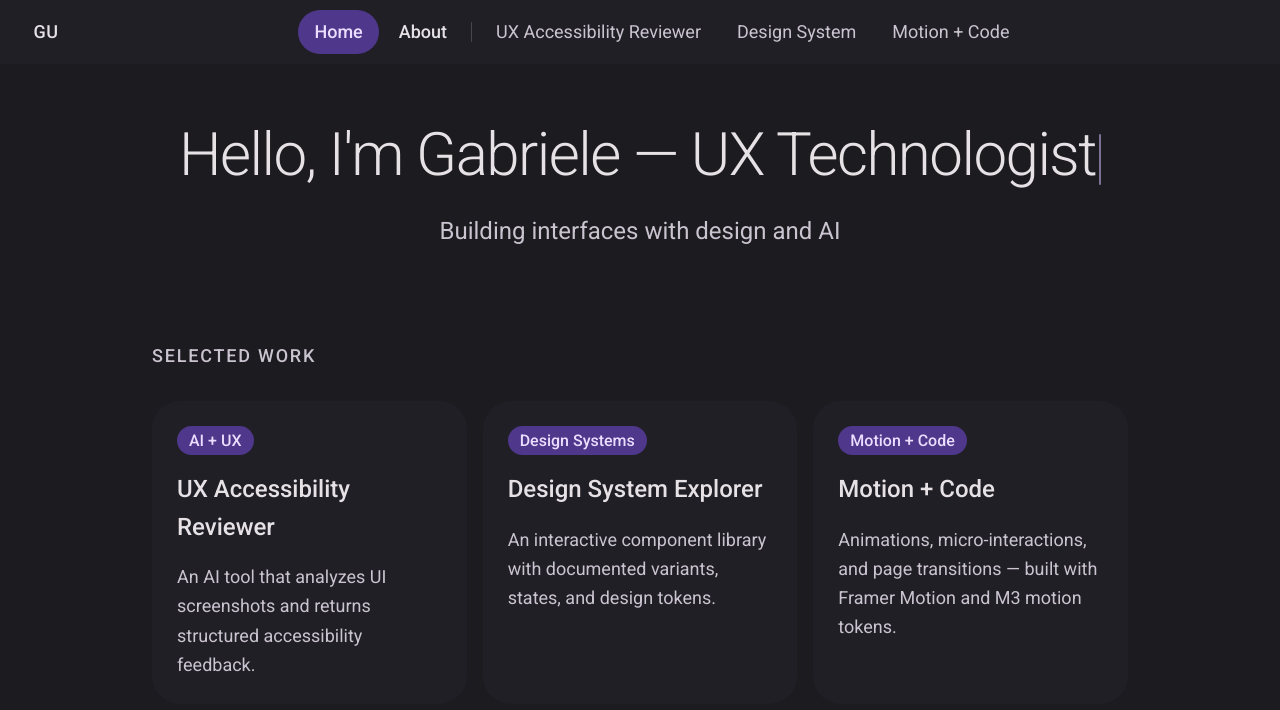
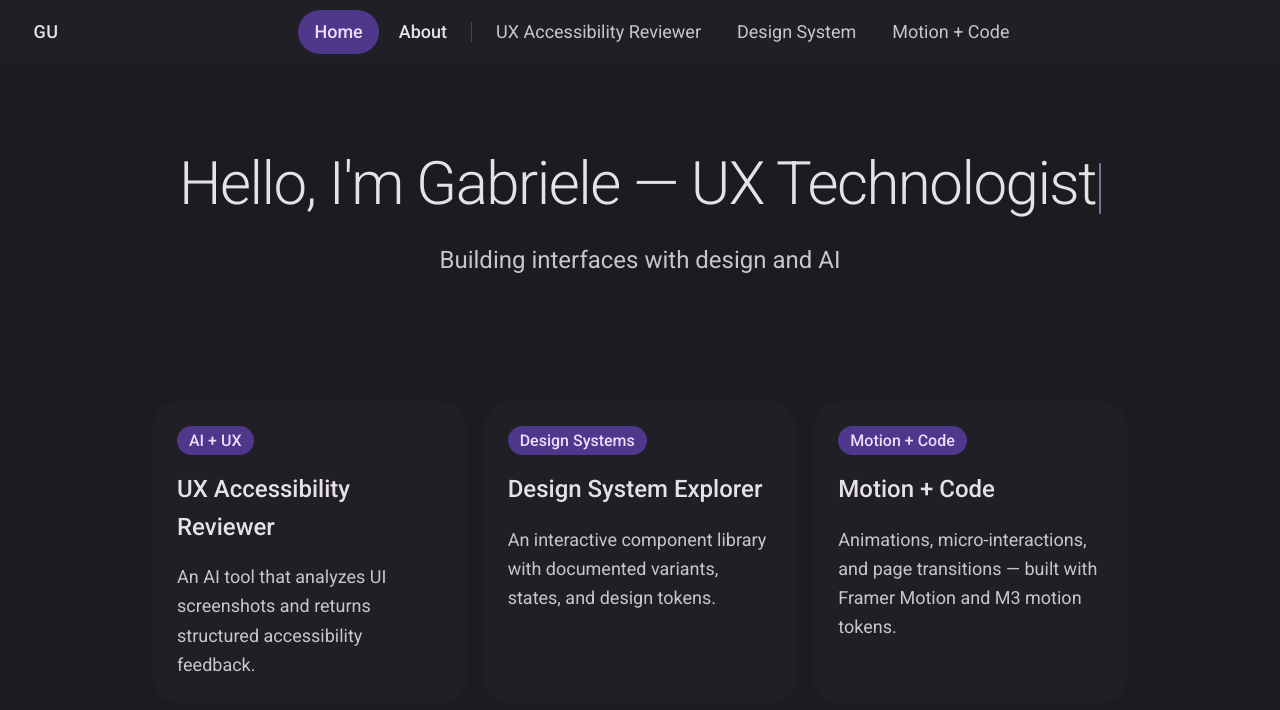
Before and after one commit to gucar-ctrl/ux-engineer-portfolio, a Next.js app: page / in a window 1280 px wide. Shown: the top 710 px of the page. Built offline with nearby package versions, Linux system fonts and the light colour scheme.

Commit message:
fix: remove Selected Work heading from homepage

```diff
--- a/app/page.tsx
+++ b/app/page.tsx
@@ -120,18 +120,7 @@ export default function Home() {
         aria-labelledby="selected-work-heading"
         className="w-full max-w-5xl self-center px-6 pb-24 pt-8"
       >
-        <motion.h2
-          id="selected-work-heading"
-          className="mb-8 text-sm font-medium tracking-widest uppercase"
-          style={{ color: "var(--md-on-surface-variant)" }}
-          initial={{ opacity: 0, y: 12 }}
-          animate={{ opacity: 1, y: 0 }}
-          transition={{ duration: 0.45, ease, delay: 0.45 }}
-        >
-          Selected Work
-        </motion.h2>
-
-        <div className="grid grid-cols-1 gap-4 md:grid-cols-3">
+<div className="grid grid-cols-1 gap-4 md:grid-cols-3">
           {projects.map((project, i) => {
             const card = (
               <motion.div
```
